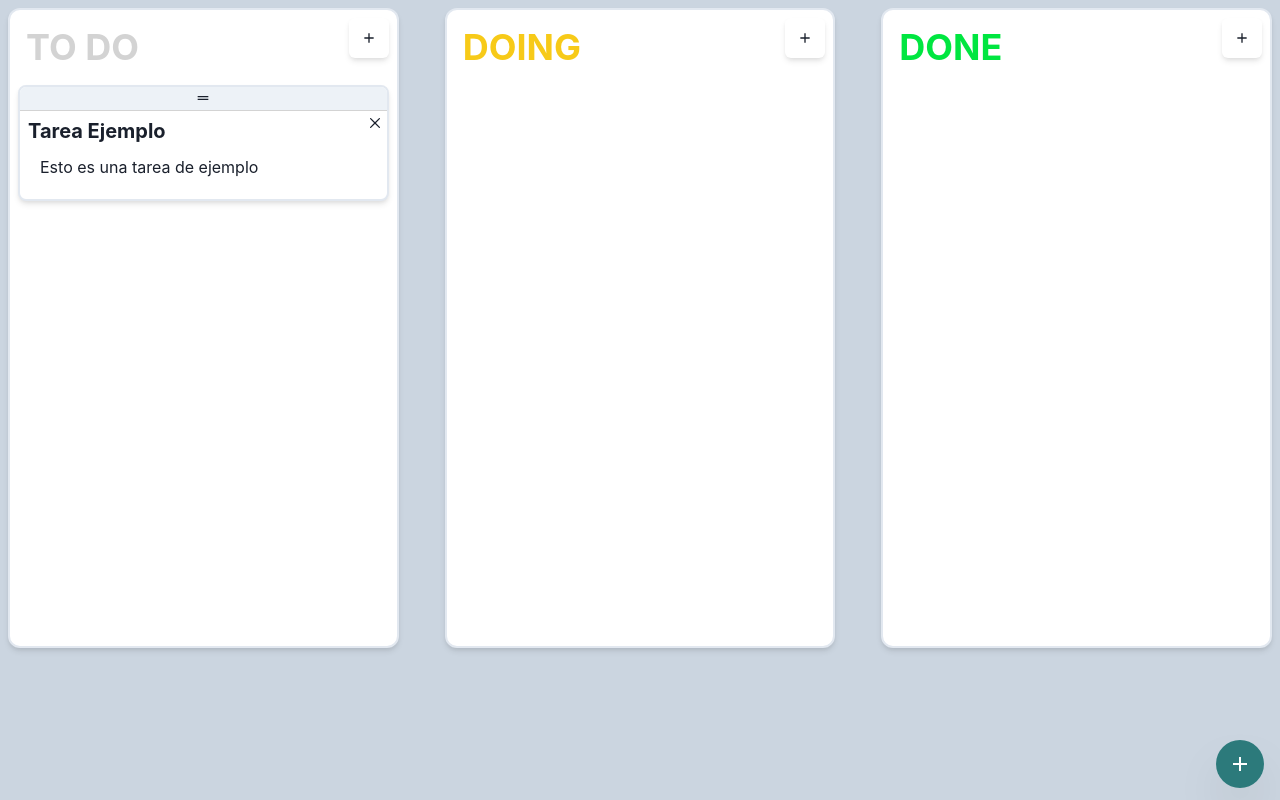
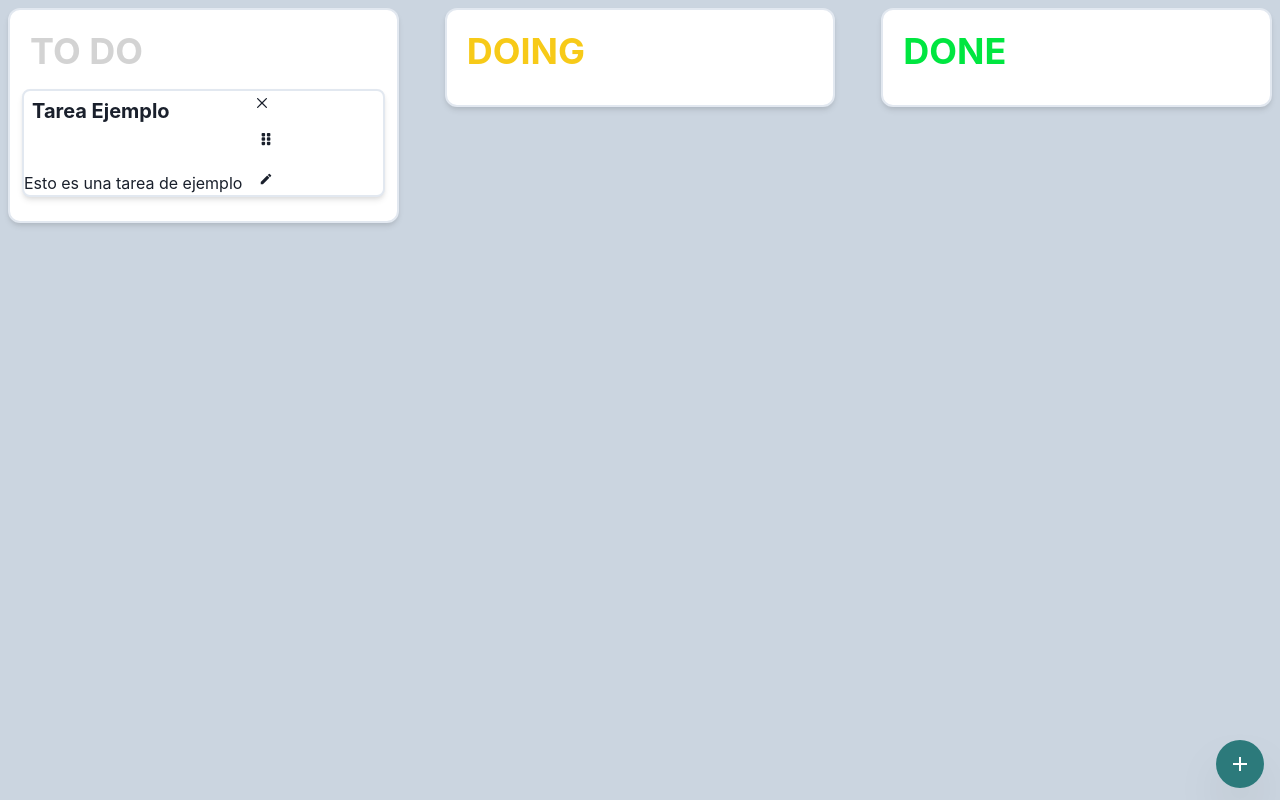
Before and after one commit to AntonyFagundez/todo-drag-and-drop, a React (Create React App) app: page / in a window 1280 px wide. Built offline with nearby package versions, Linux system fonts and the light colour scheme.

Commit message:
refactorizado formulario

```diff
--- a/package.json
+++ b/package.json
@@ -5,6 +5,7 @@
   "dependencies": {
     "@chakra-ui/react": "^1.5.0",
     "@dnd-kit/core": "^2.1.2",
+    "@dnd-kit/modifiers": "^1.0.5",
     "@emotion/react": "^11.1.5",
     "@emotion/styled": "^11.3.0",
     "@testing-library/jest-dom": "^5.11.10",
@@ -16,6 +17,7 @@
     "react-dom": "^17.0.2",
     "react-icons": "^4.2.0",
     "react-scripts": "4.0.3",
+    "uuid": "^8.3.2",
     "web-vitals": "^1.1.1"
   },
   "scripts": {
--- a/src/App.js
+++ b/src/App.js
@@ -5,28 +5,27 @@ import React from "react";
 import { MdAdd } from "react-icons/md";
 
 import CardContainer from "./components/CardContainer";
+import TodoForm from "./components/TodoForm";
 import { useData } from "./context/DataProvider";
-import { addToList, removeFromList } from "./context/reducer";
-import { getStateName } from "./utils/utils";
+import { editTask } from "./context/reducer";
 
 function App() {
-  const { state, dispatch } = useData();
-  const { todo, doing, done, from } = state;
+  const { state, dispatch, onOpen } = useData();
+  const { data } = state;
 
   const handleDragEnd = (ev) => {
     const {
-      over: { id: overId },
+      over: { id: newStatus },
       active: { id: elementId },
     } = ev;
+    const element = data.find((x) => x.id === elementId);
 
-    const element = state[from].find((x) => x.id === elementId);
-
-    dispatch(removeFromList(from, elementId));
-    dispatch(addToList(getStateName(overId), element));
+    dispatch(editTask({ ...element, status: newStatus }));
   };
 
   return (
     <>
+      <TodoForm />
       <DndContext onDragEnd={handleDragEnd}>
         <Stack direction="row" width="100%">
           <SimpleGrid
@@ -37,22 +36,16 @@ function App() {
             width="100%"
           >
             <Box height="100vh" p="2">
-              <CardContainer data={todo} droppableId="todo" head="TO DO" />
+              <CardContainer droppableId="TODO" head="TO DO" />
             </Box>
             <Box height="100vh" p="2">
-              <CardContainer data={doing} droppableId="doing" head="DOING" />
+              <CardContainer droppableId="DOING" head="DOING" />
             </Box>
             <Box height="100vh" p="2">
-              <CardContainer data={done} droppableId="done" head="DONE" />
+              <CardContainer droppableId="DONE" head="DONE" />
             </Box>
           </SimpleGrid>
-          <Stack
-            height="100%"
-            pointerEvents="none"
-            position="fixed"
-            // style={{ touchAction: "none", pointerEvents: "none" }}
-            width="100%"
-          >
+          <Stack height="100%" pointerEvents="none" position="fixed" width="100%">
             <IconButton
               _focusWithin={{
                 backgroundColor: "teal.600",
@@ -77,9 +70,9 @@ function App() {
               marginRight="6"
               marginTop="auto"
               pointerEvents="all"
-              // data-list={droppableId}
               size="lg"
               width="1"
+              onClick={onOpen}
             />
           </Stack>
         </Stack>
--- a/src/components/Card.jsx
+++ b/src/components/Card.jsx
@@ -3,33 +3,27 @@ import PropTypes from "prop-types";
 import { Box, Stack, Heading, Text } from "@chakra-ui/layout";
 import { CloseButton } from "@chakra-ui/close-button";
 import { IconButton } from "@chakra-ui/button";
-import { MdDragHandle } from "react-icons/md";
+import { MdDragHandle, MdEdit } from "react-icons/md";
+import { FaGripVertical } from "react-icons/fa";
 import { useDraggable } from "@dnd-kit/core";
 import { useToast } from "@chakra-ui/toast";
 import { useMediaQuery } from "@chakra-ui/media-query";
 
 import { useData } from "../context/DataProvider";
-import { removeFromList, setFrom } from "../context/reducer";
-import { getStateName } from "../utils/utils";
+import { removeTask, setSelectedTask } from "../context/reducer";
 
 import ConfirmDelete from "./ConfirmDelete";
 
-const Card = ({ title, description, id, droppableId }) => {
-  const { attributes, listeners, setNodeRef, transform, isDragging } = useDraggable({
+const Card = ({ title, description, id }) => {
+  const { attributes, listeners, setNodeRef, transform } = useDraggable({
     id: id,
   });
-  const { dispatch } = useData();
+  const { dispatch, onOpen } = useData();
   const [hasMinWidth] = useMediaQuery("(min-width: 510px)");
 
   const style = transform
     ? { transform: `translate3d(${transform.x}px, ${transform.y}px, 0)` }
     : undefined;
-
-  React.useEffect(() => {
-    if (isDragging) {
-      dispatch(setFrom(getStateName(droppableId)));
-    }
-  }, [isDragging, dispatch, droppableId, id]);
 
   const toast = useToast();
   const [open, setOpen] = React.useState(false);
@@ -37,13 +31,18 @@ const Card = ({ title, description, id, droppableId }) => {
   const handleOpen = () => setOpen(true);
 
   const handleConfirm = () => {
-    dispatch(removeFromList(getStateName(droppableId), id));
+    dispatch(removeTask(id));
     setOpen(false);
     toast({
       title: "Task Deleted",
       status: "warning",
       isClosable: true,
     });
+  };
+
+  const handleEdit = () => {
+    dispatch(setSelectedTask(id));
+    onOpen();
   };
 
   return (
@@ -67,34 +66,35 @@ const Card = ({ title, description, id, droppableId }) => {
         style={style}
         width="full"
       >
-        <Stack display="block" maxHeight={6} pt="0" textAlign="center">
+        <Stack direction="row">
+          <Stack direction="column" spacing="auto">
+            <Heading as="h5" isTruncated={!hasMinWidth} m="2" mb="0" size="md">
+              {title}
+            </Heading>
+            <Text m="5" mt="3" noOfLines={3} userSelect="none">
+              {description}
+            </Text>
+          </Stack>
+          <Stack direction="column">
+            <CloseButton size="sm" onClick={handleOpen} />
             <IconButton
               {...listeners}
               {...attributes}
-            borderBottomColor="lightgray"
-            borderBottomRadius="none"
-            borderBottomWidth="1px"
-            boxSize="5"
-            cursor="move"
-            icon={<MdDragHandle width={100} />}
+              bg="white"
+              cursor="grab"
+              icon={<FaGripVertical width={100} />}
+              maxWidth="2"
               minHeight={6}
-            minWidth="full"
-            mt="-1"
               role="button"
+              size="sm"
               style={{ touchAction: "none" }}
               textAlign="center"
               touch-action="none"
+              width="2"
             />
+            <IconButton bg="white" icon={<MdEdit />} size="sm" onClick={handleEdit} />
           </Stack>
-        <Stack direction="row" spacing="auto">
-          <Heading as="h5" isTruncated={!hasMinWidth} m="2" mb="0" size="md">
-            {title}
-          </Heading>
-          <CloseButton size="sm" onClick={handleOpen} />
         </Stack>
-        <Text m="5" mt="3" noOfLines={3} userSelect="none">
-          {description}
-        </Text>
       </Box>
     </>
   );
@@ -103,7 +103,7 @@ const Card = ({ title, description, id, droppableId }) => {
 Card.propTypes = {
   title: PropTypes.string.isRequired,
   description: PropTypes.string.isRequired,
-  id: PropTypes.number.isRequired,
+  id: PropTypes.string.isRequired,
   droppableId: PropTypes.string.isRequired,
 };
 
--- a/src/components/CardContainer.jsx
+++ b/src/components/CardContainer.jsx
@@ -1,34 +1,36 @@
 import React from "react";
 import PropTypes from "prop-types";
 import { Box, Heading, Stack } from "@chakra-ui/layout";
-import { IconButton } from "@chakra-ui/button";
-import { MdAdd } from "react-icons/md";
 import { useDroppable } from "@dnd-kit/core";
-import { PopoverTrigger } from "@chakra-ui/popover";
 
 import styleDefault from "../styles/styles";
+import { useData } from "../context/DataProvider";
 
 import Card from "./Card";
-import PopoverHOC from "./PopoverHOC";
 
-const CardContainer = ({ head, data, droppableId }) => {
+const CardContainer = ({ head, droppableId }) => {
+  const {
+    state: { data },
+  } = useData();
   const { setNodeRef, isOver } = useDroppable({
     id: droppableId,
   });
 
-  const { bgColor } = styleDefault[droppableId];
+  const { bgColor } = styleDefault[droppableId.toLowerCase()];
 
   return (
-    <PopoverHOC listName={droppableId}>
     <Box
       ref={setNodeRef}
       bg={isOver ? bgColor : "white"}
       borderRadius="xl"
       borderWidth="2px"
-        height="container.sm"
-        p="2"
+      height="fit-content"
+      maxWidth="100%"
+      p="3"
+      pb={data.length > 0 ? "6" : "16"}
       shadow="md"
     >
+      <Stack direction="column">
         <Stack direction="row" spacing="auto">
           <Heading
             isTruncated
@@ -41,28 +43,19 @@ const CardContainer = ({ head, data, droppableId }) => {
           >
             {head}
           </Heading>
-          <PopoverTrigger>
-            <IconButton
-              aria-label="add-button"
-              bg="white"
-              boxShadow="md"
-              data-list={droppableId}
-              icon={<MdAdd />}
-              width="0.5"
-            />
-          </PopoverTrigger>
         </Stack>
-        {data.map((item, i) => (
+        {data
+          .filter((x) => x.status === droppableId)
+          .map((item, i) => (
             <Card key={i} droppableId={droppableId} {...item} />
           ))}
+      </Stack>
     </Box>
-    </PopoverHOC>
   );
 };
 
 CardContainer.propTypes = {
   head: PropTypes.string.isRequired,
-  data: PropTypes.array.isRequired,
   droppableId: PropTypes.string.isRequired,
 };
 
--- a/src/components/PopoverHOC.jsx
+++ b/src/components/PopoverHOC.jsx
@@ -1,16 +1,8 @@
 import React from "react";
-import {
-  PopoverContent,
-  Popover,
-  PopoverArrow,
-  PopoverCloseButton,
-  useDisclosure,
-} from "@chakra-ui/react";
+import { Popover, useDisclosure } from "@chakra-ui/react";
 import PropTypes from "prop-types";
 
-import TodoForm from "./TodoForm";
-
-const PopoverHOC = ({ children, listName }) => {
+const PopoverHOC = ({ children }) => {
   const { onOpen, onClose, isOpen } = useDisclosure();
   const firstFieldRef = React.useRef(null);
 
@@ -24,13 +16,6 @@ const PopoverHOC = ({ children, listName }) => {
         onClose={onClose}
         onOpen={onOpen}
       >
-        {isOpen && (
-          <PopoverContent p={5}>
-            <PopoverArrow />
-            <PopoverCloseButton />
-            <TodoForm firstFieldRef={firstFieldRef} listName={listName} onCancel={onClose} />
-          </PopoverContent>
-        )}
         {children}
       </Popover>
     </>
--- a/src/context/reducer.js
+++ b/src/context/reducer.js
@@ -1,53 +1,94 @@
+import { v1 as uuidV1 } from "uuid";
 //Me base en el orden de ducks
 //(Un archivo con las constantes, el reducer y los creadores de acción)
-const REMOVE_FROM_LIST = "REMOVE_FROM_LIST";
-const ADD_TO_LIST = "ADD_TO_LIST";
-const SET_FROM = "SET_FROM";
+const REMOVE_TASK = "REMOVE_TASK";
+const ADD_TASK = "ADD_TASK";
+const EDIT_TASK = "EDIT_TASK";
+const SET_SELECTED_ID = "SET_SELECTED_ID";
 
-let index = 2;
+/**
+ * @typedef Task
+ * @type {object}
+ * @property {string} id - Unique id,
+ * @property {string} title - Title of task
+ * @property {string} description - Description
+ * @property {"TODO"|"DOING"|"DONE"} status - status
+ *
+ */
 
+/**
+ * @typedef State
+ * @property {Array<Task>} data - List of tasks
+ * @property {?string} selectedId - List of tasks
+ */
 export const initialState = {
-  todo: [
+  data: [
     {
-      id: 1, //debo inicializarlo en cero, la API al parecer no funciona bien con un ID en cero,
-      //podría deberse a alguna validación interna
+      id: uuidV1(),
       title: "Tarea Ejemplo",
       description: "Esto es una tarea de ejemplo",
+      status: "TODO",
     },
   ],
-  doing: [],
-  done: [],
-  from: null,
+  selectedId: null,
 };
 
+/**
+ * @type {Task}
+ */
+export const initialTask = {
+  id: "",
+  title: "",
+  description: "",
+  status: "TODO",
+};
+
+/**
+ * @typedef Action
+ * @property {string} type
+ * @property {string|Task} payload
+ */
+
+/**
+ * @param {State} state
+ * @param {Action} action
+ */
 export default function reducer(state, action) {
   switch (action.type) {
-    case REMOVE_FROM_LIST: {
-      const { list, elementId } = action.payload;
+    case REMOVE_TASK: {
+      return {
+        ...state,
+        data: state.data.filter((x) => x.id !== action.payload),
+      };
+    }
+
+    case ADD_TASK: {
+      let element = { ...action.payload, id: uuidV1() };
 
       return {
         ...state,
-        [list]: state[list].filter((x) => x.id !== elementId),
+        data: [...state.data, element],
+      };
+    }
+    case EDIT_TASK: {
+      return {
+        ...state,
+        data: state.data.map((task) => {
+          let newTask = task;
+
+          if (task.id === action.payload.id) {
+            newTask = action.payload;
+          }
+
+          return newTask;
+        }),
       };
     }
 
-    case ADD_TO_LIST: {
-      const { list, element } = action.payload;
-
-      const newList = [...state[list]];
-
-      newList.push({ ...element, id: index });
-      index++; //index 'autoincremental'
-
+    case SET_SELECTED_ID: {
       return {
         ...state,
-        [list]: newList,
-      };
-    }
-    case SET_FROM: {
-      return {
-        ...state,
-        from: action.payload,
+        selectedId: action.payload,
       };
     }
     default:
@@ -55,29 +96,50 @@ export default function reducer(state, action) {
   }
 }
 
-export const removeFromList = (list, elementId) => {
+/**
+ * @param {string} elementId
+ *
+ * @returns {Action}
+ */
+export const removeTask = (elementId) => {
   return {
-    type: REMOVE_FROM_LIST,
-    payload: {
-      list,
-      elementId,
-    },
+    type: REMOVE_TASK,
+    payload: elementId,
   };
 };
 
-export const addToList = (list, element) => {
+/**
+ * @param {Task} task
+ *
+ * @returns {Action}
+ */
+export const addTask = (task) => {
   return {
-    type: ADD_TO_LIST,
-    payload: {
-      list,
-      element,
-    },
+    type: ADD_TASK,
+    payload: task,
   };
 };
 
-export const setFrom = (name) => {
+/**
+ * @param {Task} task
+ *
+ * @returns {Action}
+ */
+export const editTask = (task) => {
   return {
-    type: SET_FROM,
-    payload: name,
+    type: EDIT_TASK,
+    payload: task,
   };
 };
+
+/**
+ * @param {?string} id
+ *
+ * @returns {Action}
+ */
+export const setSelectedTask = (id) => {
+  return {
+    type: SET_SELECTED_ID,
+    payload: id,
+  };
+};
```
Also changed, not shown: src/components/TodoForm.jsx (+73 -15 lines), src/context/DataProvider.jsx (+7 -1 lines), 1 other file (tests, documents, lock files or other folders). Lines whose indentation alone changed are shown as unchanged.
